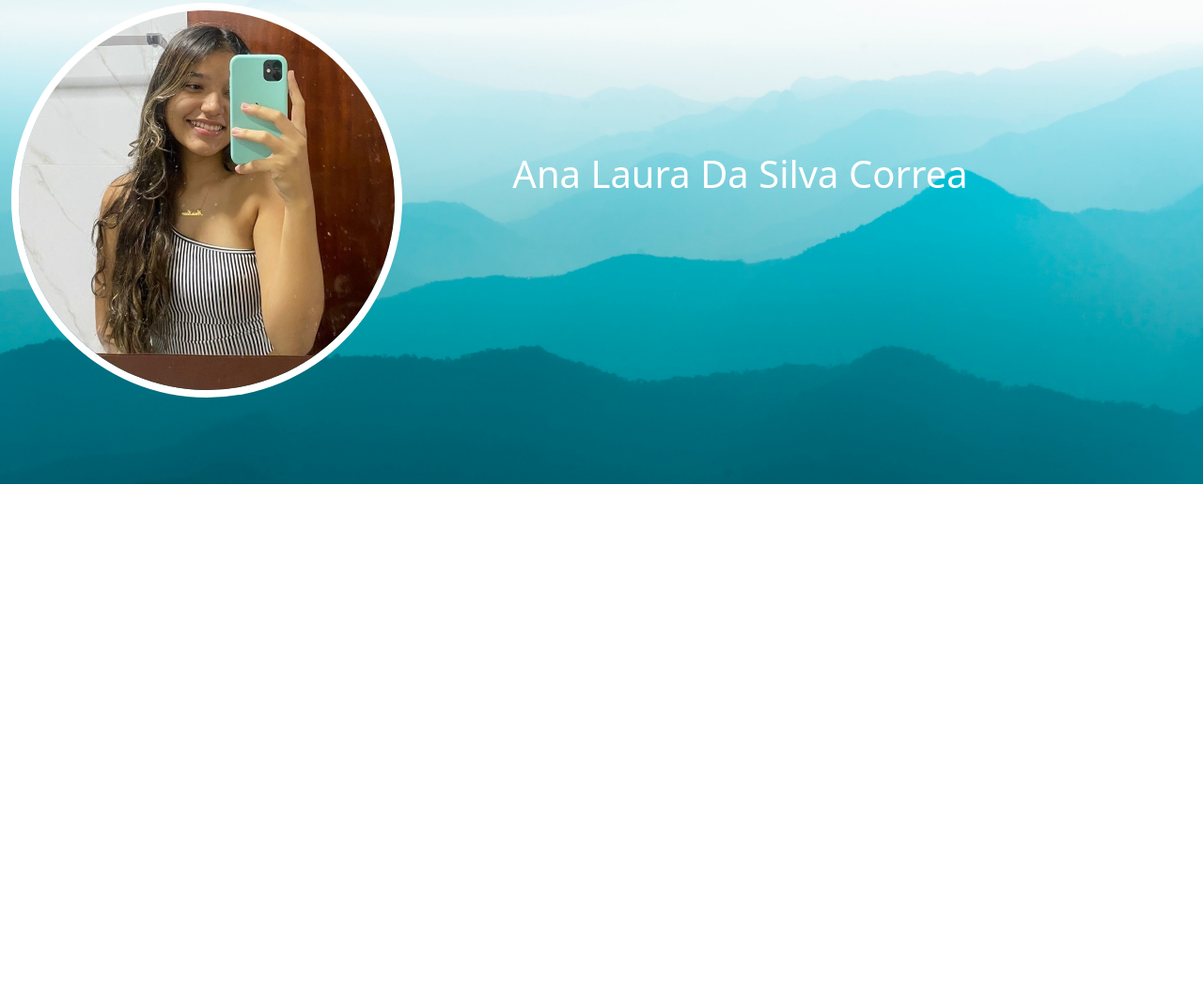
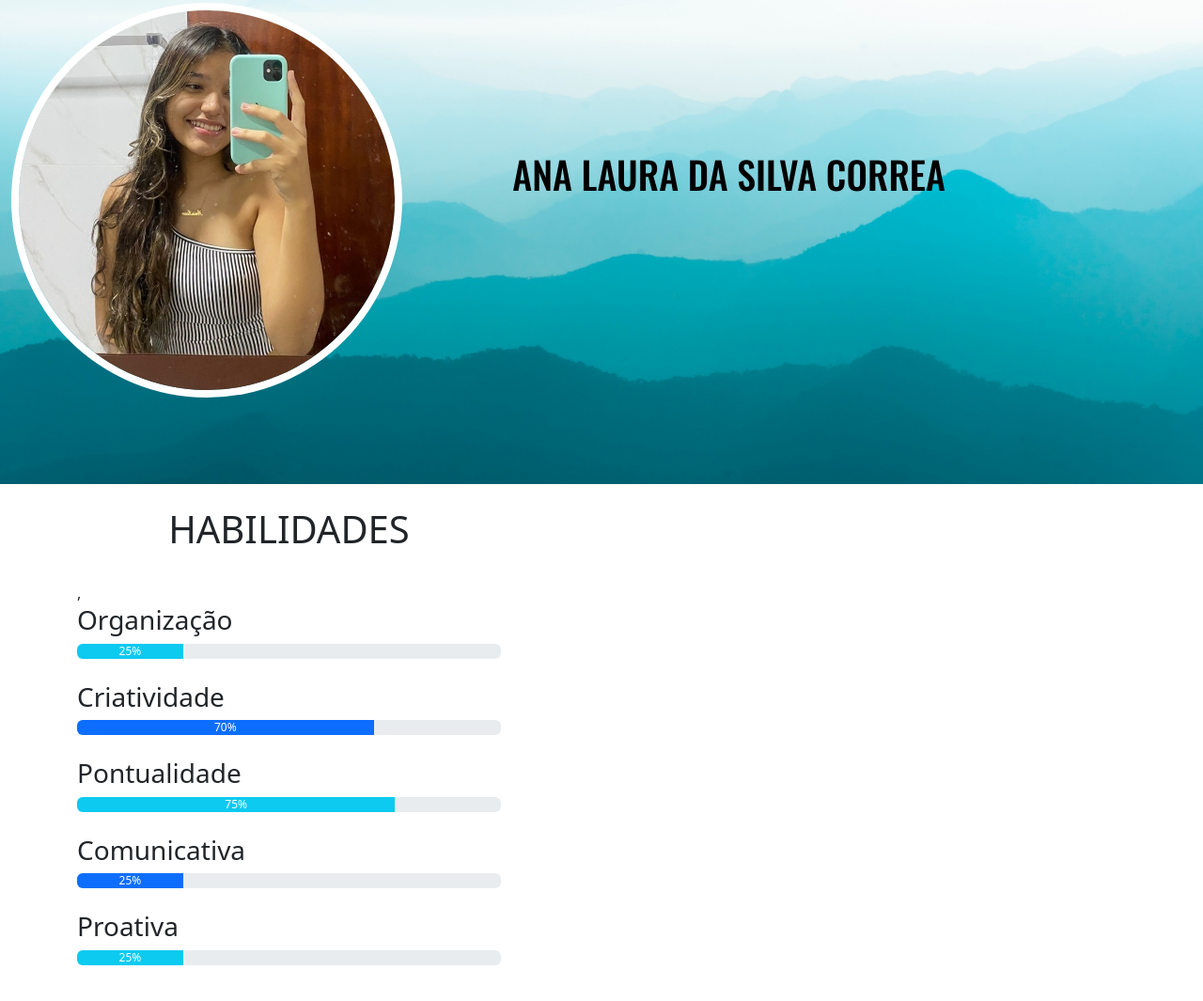
Before and after one commit to ana1aura/curriculoo, a plain HTML site: page index.html in a window 1280 px wide. Shown: the part 45-1110 px from the top of the page at 94% size. Before the commit the page ends 800 px from the top, so only its background shows below. Drawn offline with nearby package versions, Linux system fonts and the light colour scheme.

Commit message:
curriculo

```diff
--- a/assets/css/estilo.css
+++ b/assets/css/estilo.css
@@ -1,3 +1,4 @@
+@import url('https://fonts.googleapis.com/css2?family=Oswald:wght@500&display=swap');
 .banner{
     background: url('../img/montanha.jpg');
     background-position: top right;
@@ -8,6 +9,16 @@
 .perfil{
     border-radius: 50%;
     border: #fff solid 0.5rem;
+}
+
+.hab{
+    text-align:center;
+}
+
+.nome{
+    color: black;
+    font-family:'Oswald', sans-serif;
+    text-size-adjust: 180%;
 }
 
 @media (max-width: 576px) {
--- a/index.html
+++ b/index.html
@@ -10,21 +10,65 @@
     <title>Document</title>
 </head>
 
-<body>
+<body style="background-color:rgb(255, 255, 255)">
     <div class="container-fluid banner">
         <div class="row align-items-center">
             <div class="col-12 col-sm-5">
                 <img src="assets/img/ana.jpg" alt="analaura" class="img-fluid perfil mt-3 mt-sm-5">
-</div>
+            </div>
             <div class="col-12 col-sm-7">
-                <h1 class="text-white">
-                    Ana Laura Da Silva Correa
+                <h1 class="nome">
+                  ANA LAURA DA SILVA CORREA
                 </h1>
             </div>
         </div>
 
 
     </div>
+
+<br>
+    <div class="container">
+        <div class="row">
+            <div class="col-7 col-sm-5">
+                <h1 class="hab">HABILIDADES</h1>
+                <br>
+                ,<H3>Organização</H3>
+                <div class="progress">
+                    <div class="progress-bar bg-info" role="progressbar" style="width: 25%" aria-valuenow="25"
+                        aria-valuemin="0" aria-valuemax="100">25%</div>
+                </div>
+                <br>
+                <h3>Criatividade</h3>
+                <div class="progress">
+                    <div class="progress-bar bg-" role="progressbar" style="width: 70%" aria-valuenow="70"
+                        aria-valuemin="0" aria-valuemax="100">70%</div>
+                </div>
+                <br>
+                <h3>Pontualidade</h3>
+                <div class="progress">
+                    <div class="progress-bar bg-info" role="progressbar" style="width: 75%" aria-valuenow="75"
+                        aria-valuemin="0" aria-valuemax="100">75%</div>
+                </div>
+                <br>
+                <h3>Comunicativa</h3>
+                <div class="progress">
+                    <div class="progress-bar bg-" role="progressbar" style="width: 25%" aria-valuenow="100"
+                        aria-valuemin="0" aria-valuemax="100">25%</div>
+                    <br>
+                </div>
+                <br>
+                <h3>Proativa</h3>
+                <div class="progress">
+                    <div class="progress-bar bg-info" role="progressbar" style="width: 25%" aria-valuenow="100"
+                        aria-valuemin="0" aria-valuemax="100">25%</div>
+                    <br>
+                </div>
+            </div>
+        </div>
+    </div>
+    <br>
+    <br>
+
 </body>
 
 </html>
```
